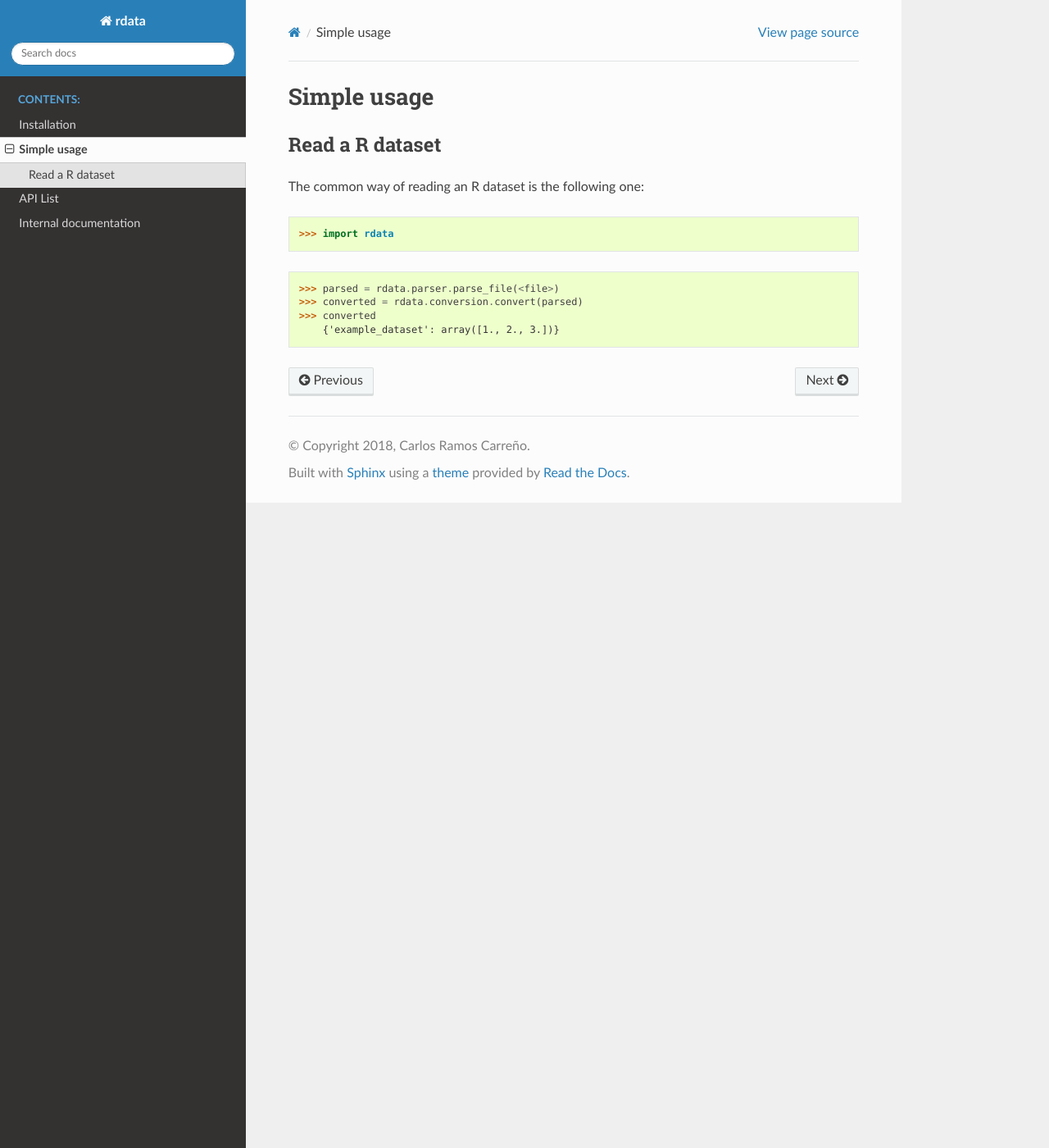
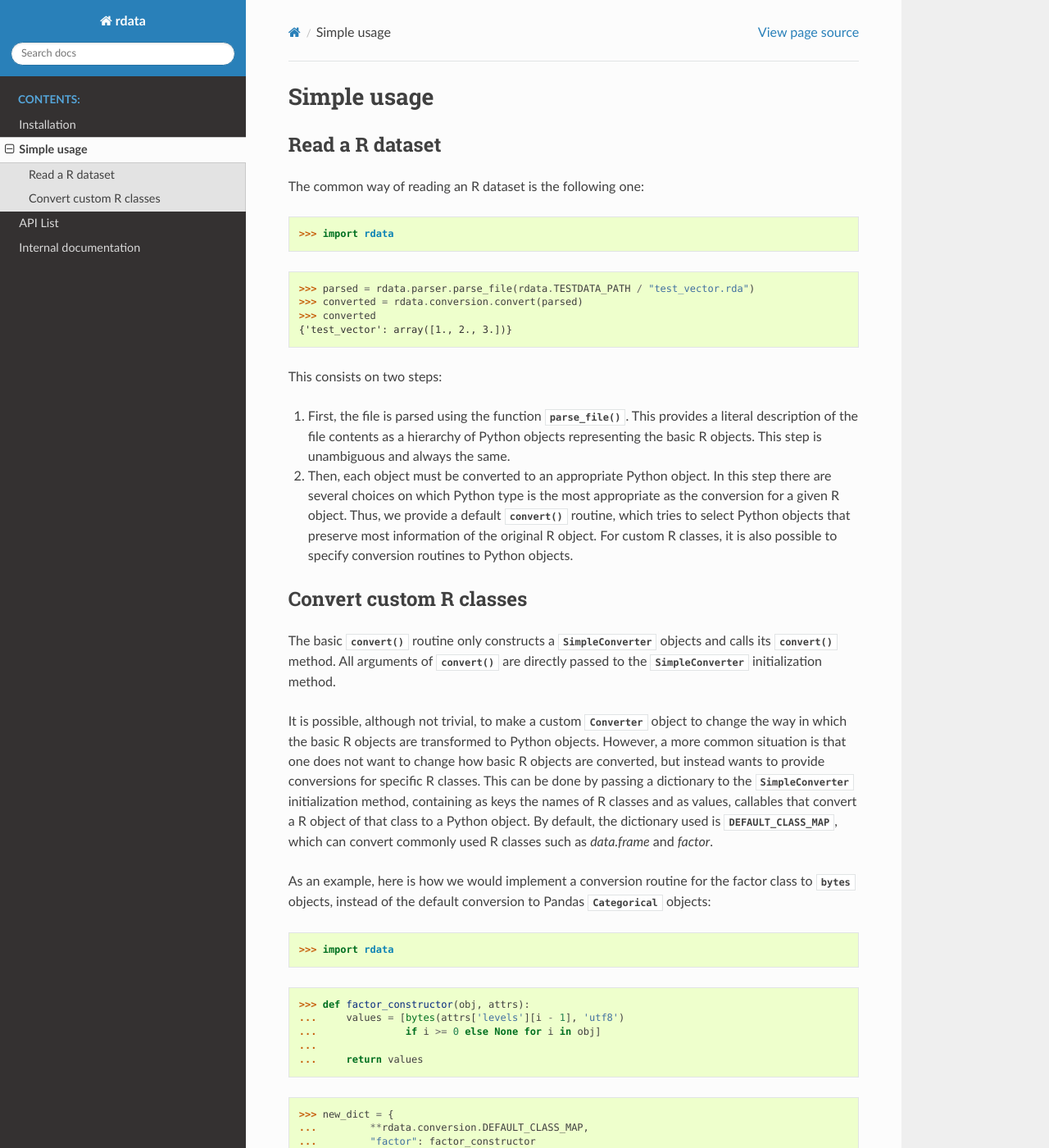
Before and after one commit to vnmabus/rdata, a Sphinx documentation site: the page built from docs/simpleusage.rst, in a window 1280 px wide and 1400 px high. Shown: the whole window at 82% size. Built offline with Sphinx 7.4.7 and the Read the Docs theme 2.0.0, drawn with Linux system fonts in a browser that asks for light colours; some of the changed text lies outside the part shown.

Commit message:
Improve simple usage documentation.

```diff
--- a/README.rst
+++ b/README.rst
@@ -4,6 +4,8 @@ rdata
 |build-status| |docs| |coverage| |landscape| |pypi|
 
 Read R datasets from Python.
+
+.. include:: docs/simpleusage.rst
 
 .. |build-status| image:: https://api.travis-ci.org/vnmabus/rdata.svg?branch=master
     :alt: build status
--- a/docs/conf.py
+++ b/docs/conf.py
@@ -49,7 +49,8 @@ extensions = ['sphinx.ext.autodoc',
               'sphinx.ext.todo',
               'sphinx.ext.viewcode',
               'sphinx.ext.napoleon',
-              'sphinx.ext.mathjax']
+              'sphinx.ext.mathjax',
+              'sphinx.ext.intersphinx']
 
 # Add any paths that contain templates here, relative to this directory.
 templates_path = ['_templates']
@@ -204,3 +205,6 @@ epub_copyright = copyright
 
 # A list of files that should not be packed into the epub file.
 epub_exclude_files = ['search.html']
+
+intersphinx_mapping = {'python': ('https://docs.python.org/3', None),
+                       'pandas': ('http://pandas.pydata.org/pandas-docs/dev', None)}
--- a/docs/simpleusage.rst
+++ b/docs/simpleusage.rst
@@ -3,11 +3,73 @@ Simple usage
 
 Read a R dataset
 ----------------
+
 The common way of reading an R dataset is the following one:
 
 >>> import rdata
 
->>> parsed = rdata.parser.parse_file(<file>)
+>>> parsed = rdata.parser.parse_file(rdata.TESTDATA_PATH / "test_vector.rda")
 >>> converted = rdata.conversion.convert(parsed)
 >>> converted
-    {'example_dataset': array([1., 2., 3.])}
+{'test_vector': array([1., 2., 3.])}
+
+This consists on two steps:
+
+#. First, the file is parsed using the function
+   :func:`~rdata.parser.parse_file`. This provides a literal description of the
+   file contents as a hierarchy of Python objects representing the basic R
+   objects. This step is unambiguous and always the same.
+#. Then, each object must be converted to an appropriate Python object. In this
+   step there are several choices on which Python type is the most appropriate
+   as the conversion for a given R object. Thus, we provide a default
+   :func:`~rdata.conversion.convert` routine, which tries to select Python
+   objects that preserve most information of the original R object. For custom
+   R classes, it is also possible to specify conversion routines to Python
+   objects.
+
+Convert custom R classes
+------------------------
+
+The basic :func:`~rdata.conversion.convert` routine only constructs a
+:class:`~rdata.conversion.SimpleConverter` objects and calls its
+:func:`~rdata.conversion.SimpleConverter.convert` method. All arguments of
+:func:`~rdata.conversion.convert` are directly passed to the
+:class:`~rdata.conversion.SimpleConverter` initialization method.
+
+It is possible, although not trivial, to make a custom
+:class:`~rdata.conversion.Converter` object to change the way in which the
+basic R objects are transformed to Python objects. However, a more common
+situation is that one does not want to change how basic R objects are
+converted, but instead wants to provide conversions for specific R classes.
+This can be done by passing a dictionary to the
+:class:`~rdata.conversion.SimpleConverter` initialization method, containing
+as keys the names of R classes and as values, callables that convert a
+R object of that class to a Python object. By default, the dictionary used
+is :data:`~rdata.conversion._conversion.DEFAULT_CLASS_MAP`, which can convert
+commonly used R classes such as `data.frame` and `factor`.
+
+As an example, here is how we would implement a conversion routine for the
+factor class to :class:`bytes` objects, instead of the default conversion to
+Pandas :class:`~pandas.Categorical` objects:
+
+>>> import rdata
+
+>>> def factor_constructor(obj, attrs):
+...     values = [bytes(attrs['levels'][i - 1], 'utf8')
+...               if i >= 0 else None for i in obj]
+...
+...     return values
+
+>>> new_dict = {
+...         **rdata.conversion.DEFAULT_CLASS_MAP,
+...         "factor": factor_constructor
+...         }
+
+>>> parsed = rdata.parser.parse_file(rdata.TESTDATA_PATH
+...                                  / "test_dataframe.rda")
+>>> converted = rdata.conversion.convert(parsed, new_dict)
+>>> converted
+{'test_dataframe':   class  value
+    0     b'a'      1
+    1     b'b'      2
+    2     b'b'      3}
--- a/setup.cfg
+++ b/setup.cfg
@@ -2,5 +2,5 @@
 test=pytest
 
 [tool:pytest]
-addopts = --doctest-modules --cov=rdata
+addopts = --doctest-modules --cov=rdata --doctest-glob="*.rst"
 doctest_optionflags = NORMALIZE_WHITESPACE ELLIPSIS
```
Also changed, not shown: conftest.py (+0 -10 lines), 1 other file.
